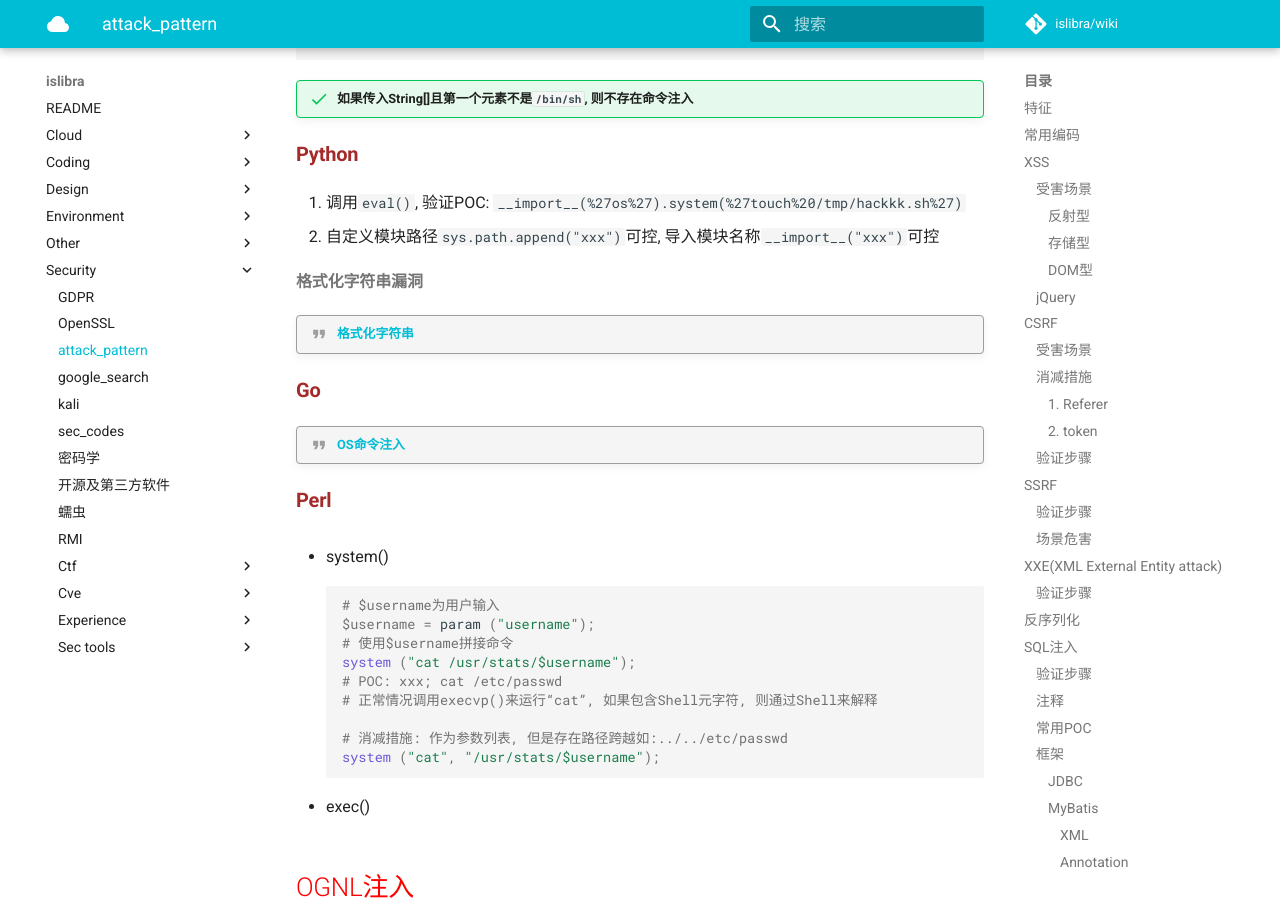
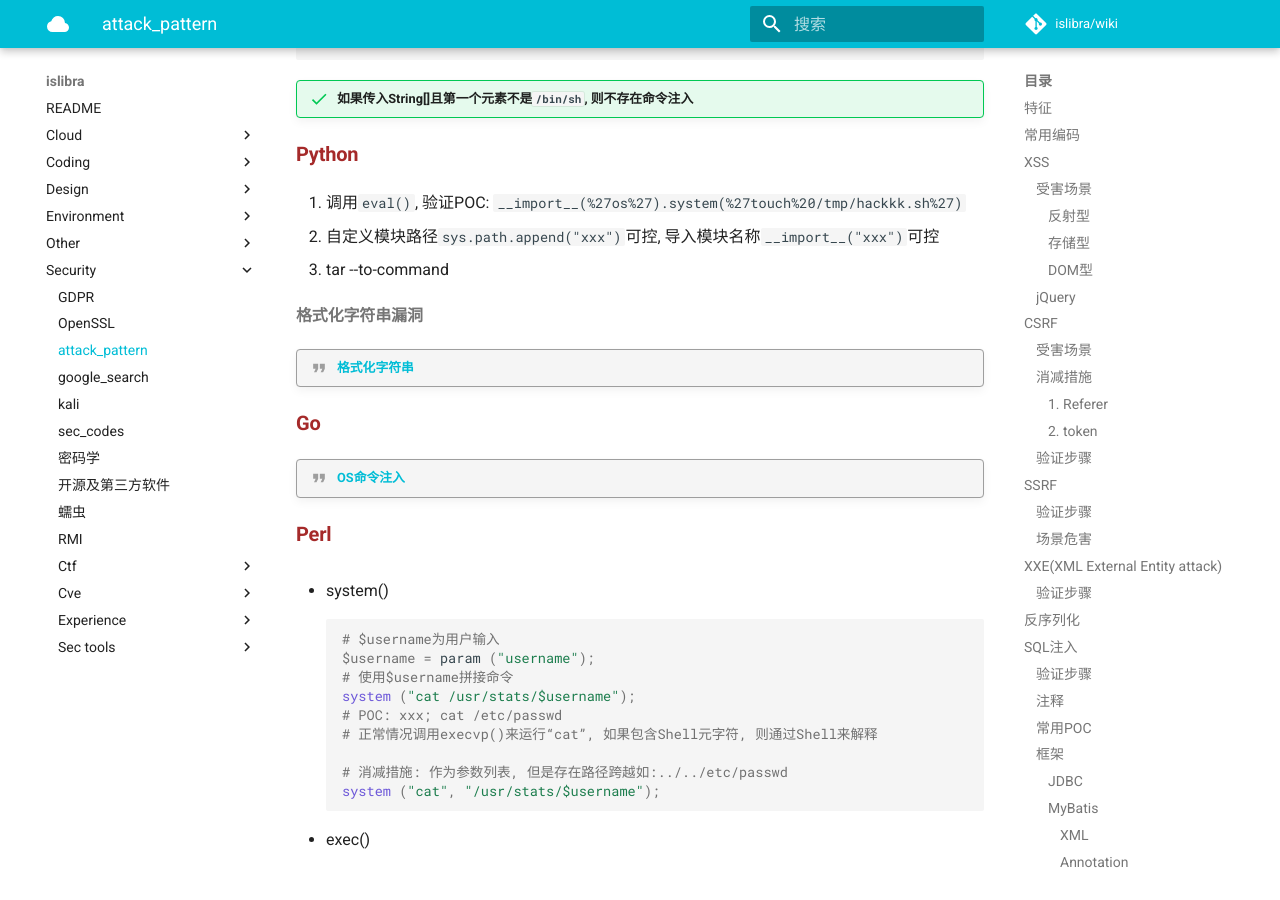
Before and after one commit to islibra/wiki, an MkDocs documentation site: the page built from docs/security/attack_pattern.md, in a window 1280 px wide and 900 px high, scrolled down 15806 px. Built offline with MkDocs 1.6.1 and Material for MkDocs 9.7.7, drawn with Linux system fonts in a browser that asks for light colours; comment, search, counter and statistics services are not loaded.

Commit message:
Update attack_pattern.md

```diff
--- a/docs/security/attack_pattern.md
+++ b/docs/security/attack_pattern.md
@@ -709,6 +709,7 @@ public class OSi {
 
 1. 调用`eval()`, 验证POC: `__import__(%27os%27).system(%27touch%20/tmp/hackkk.sh%27)`
 1. 自定义模块路径`sys.path.append("xxx")`可控, 导入模块名称`__import__("xxx")`可控
+1. tar --to-command
 
 ##### 格式化字符串漏洞
 
```
